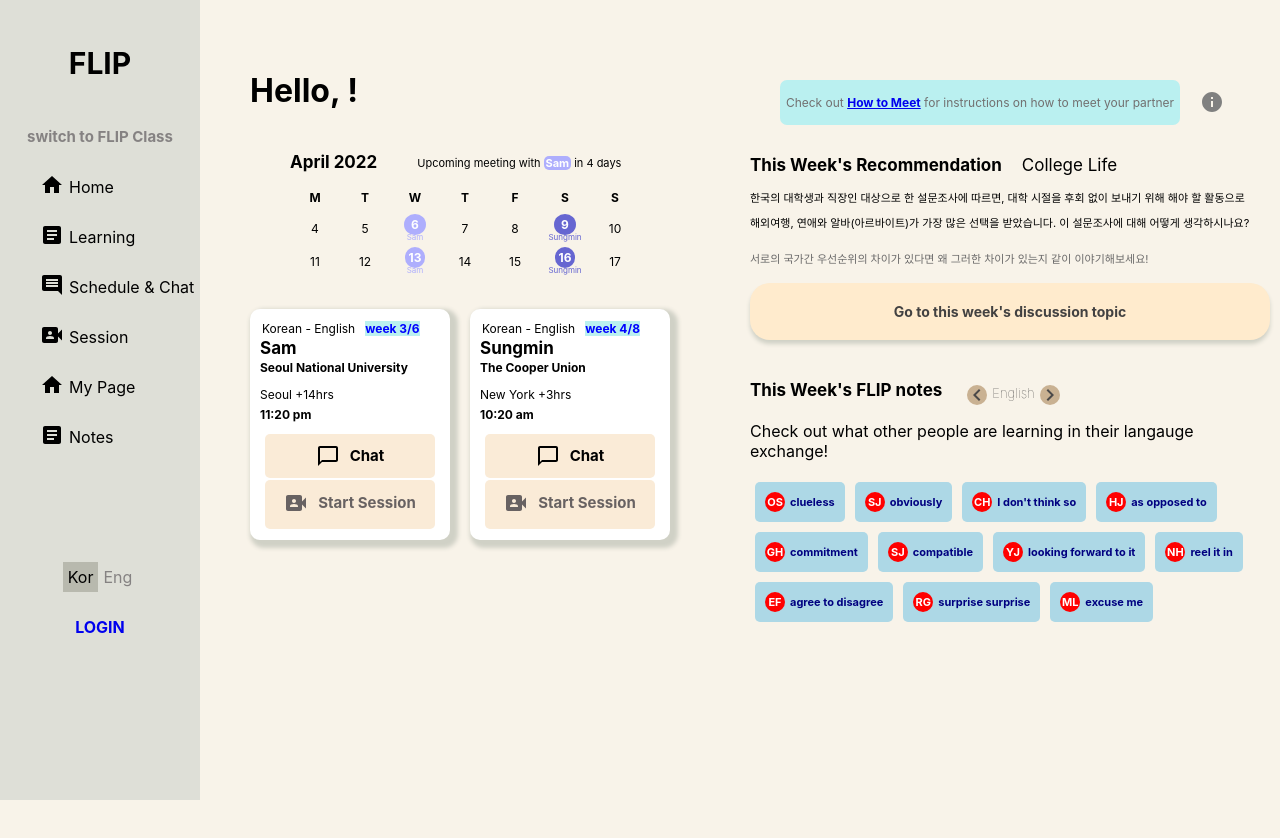
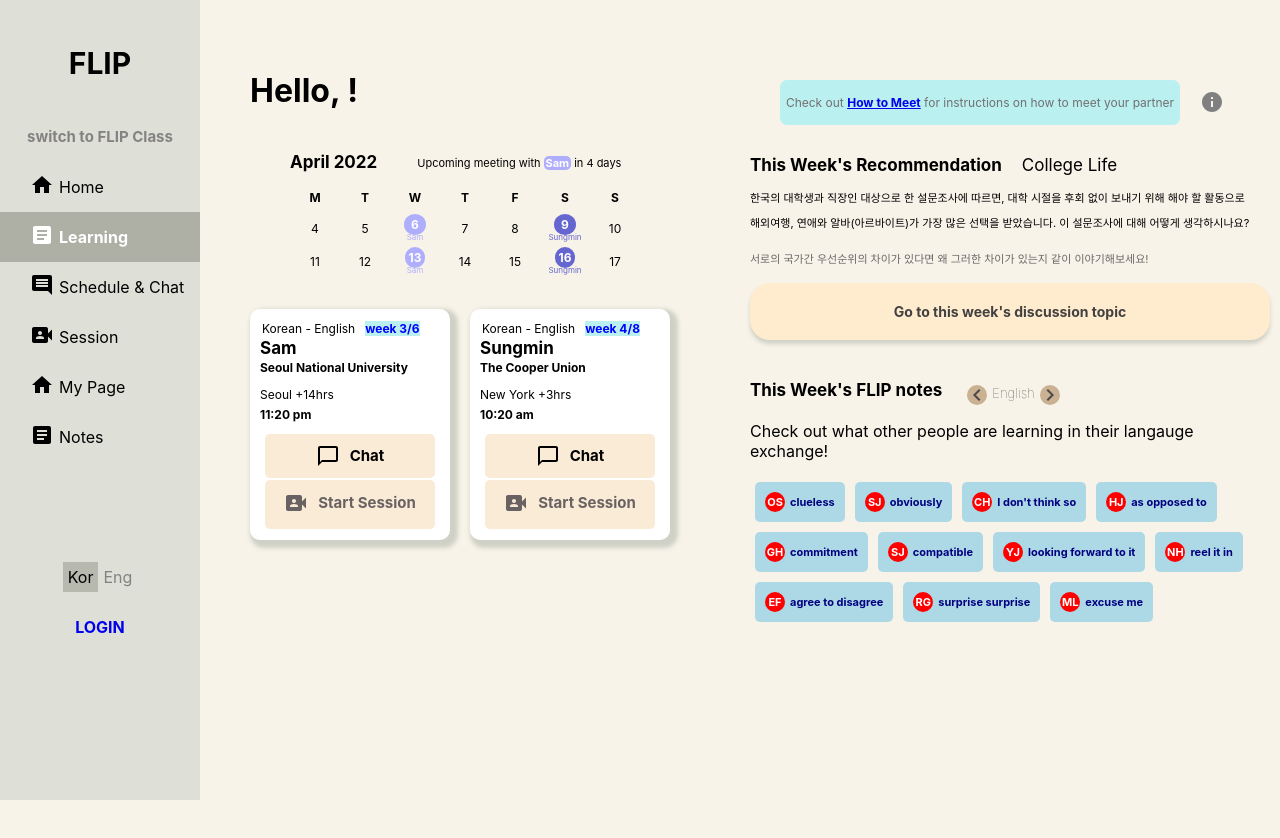
Before and after one commit to haimnam/FLIP-Test, a React (Create React App) app: page /learning in a window 1280 px wide. Shown: the top 838 px of the page. Built offline with nearby package versions, Linux system fonts and the light colour scheme.

Commit message:
Change CSS of Selected Menu

```diff
--- a/src/Components/Sidebar/Sidebar.module.scss
+++ b/src/Components/Sidebar/Sidebar.module.scss
@@ -2,8 +2,6 @@
   height: 100%;
   background-color: rgb(222, 223, 215);
   text-align: center;
-}
-
   .switch {
     font-weight: bold;
     font-size: 15px;
@@ -18,21 +16,34 @@
     height: 100%;
     padding: 0;
     width: 200px;
+    .sidebarLink {
+      text-decoration: none;
       .row {
         height: 50px;
         display: flex;
         align-items: center;
         color: black;
-    text-decoration: none;
         &:hover {
           cursor: pointer;
-      background-color: rgb(208, 209, 198);
+          background-color: rgb(174, 175, 165);
         }
         .icon {
-      margin-left: 40px;
-      margin-right: 5px;
+          margin: 0px 5px 0px 30px;
         }
       }
+      .rowActive {
+        height: 50px;
+        display: flex;
+        align-items: center;
+        color: white;
+        font-weight: bold;
+        background-color: rgb(174, 175, 165);
+        .icon {
+          margin: 0px 5px 0px 30px;
+        }
+      }
+    }
+
     .language {
       margin-top: 100px;
       margin-bottom: 25px;
@@ -80,15 +91,4 @@
       }
     }
   }
-
-.circle {
-  background-color: red;
-  width: 20px;
-  height: 20px;
-  border-radius: 50%;
-  display: flex;
-  align-items: center;
-  color: white;
-  justify-content: center;
-  margin-right: 5px;
 }
--- a/src/Components/Sidebar/Sidebar.tsx
+++ b/src/Components/Sidebar/Sidebar.tsx
@@ -2,7 +2,6 @@ import React from "react";
 import { Routes, Route, Link } from "react-router-dom";
 import styles from "./Sidebar.module.scss";
 import SidebarList from "./SidebarList.tsx";
-import { useLang } from "../../Store/LanguageContext.tsx";
 import {
   Home,
   Learning,
@@ -14,15 +13,6 @@ import {
 } from "../../pages/pageIndex.tsx";
 
 const Sidebar = ({ userLogin, setUserLogin, myInfo }) => {
-  const lang = useLang();
-  const setLanguage = (lan: "en" | "ko", lang: "en" | "ko") => {
-    if (lan === lang) {
-      return styles.languageSelected;
-    } else {
-      return styles.languages;
-    }
-  };
-
   return (
     <React.Fragment>
       <div className={styles.sidebar}>
--- a/src/Components/Sidebar/SidebarData.tsx
+++ b/src/Components/Sidebar/SidebarData.tsx
@@ -5,14 +5,14 @@ import CommentIcon from "@mui/icons-material/Comment";
 import VideoCameraFrontIcon from "@mui/icons-material/VideoCameraFront";
 
 export const SidebarData = [
-  { icon: <HomeIcon />, title: "Home", link: "/home" },
-  { icon: <ArticleIcon />, title: "Learning", link: "/learning" },
+  { icon: <HomeIcon />, title: "Home", path: "/home" },
+  { icon: <ArticleIcon />, title: "Learning", path: "/learning" },
   {
     icon: <CommentIcon />,
     title: "Schedule & Chat",
-    link: "/schedule/account?id=1",
+    path: "/schedule/account",
   },
-  { icon: <VideoCameraFrontIcon />, title: "Session", link: "/session" },
-  { icon: <HomeIcon />, title: "My Page", link: "/myPage" },
-  { icon: <ArticleIcon />, title: "Notes", link: "./notes" },
+  { icon: <VideoCameraFrontIcon />, title: "Session", path: "/session" },
+  { icon: <HomeIcon />, title: "My Page", path: "/myPage" },
+  { icon: <ArticleIcon />, title: "Notes", path: "/notes" },
 ];
--- /dev/null
+++ b/src/Components/Sidebar/SidebarItem.tsx
@@ -0,0 +1,13 @@
+import React from "react";
+import styles from "./Sidebar.module.scss";
+
+const SidebarItem = ({ sidebar, isActive }) => {
+  return (
+    <div className={isActive ? styles.rowActive : styles.row}>
+      <div className={styles.icon}>{sidebar.icon}</div>
+      <div className={styles.title}>{sidebar.title}</div>
+    </div>
+  );
+};
+
+export default SidebarItem;
--- a/src/Components/Sidebar/SidebarList.tsx
+++ b/src/Components/Sidebar/SidebarList.tsx
@@ -1,6 +1,7 @@
 import React from "react";
-import { Link } from "react-router-dom";
 import styles from "./Sidebar.module.scss";
+import SidebarItem from "./SidebarItem.tsx";
+import { Link, useLocation } from "react-router-dom";
 import { SidebarData } from "./SidebarData.tsx";
 import {
   useLang,
@@ -9,8 +10,9 @@ import {
 } from "../../Store/LanguageContext.tsx";
 
 const SidebarList = ({ userLogin, myInfo }) => {
+  const pathName = useLocation().pathname;
   const lang = useLang();
-  const setLanguage = (lan: "en" | "ko", lang: "en" | "ko") => {
+  const selectLang = (lan: "en" | "ko", lang: "en" | "ko") => {
     if (lan === lang) {
       return styles.languageSelected;
     } else {
@@ -21,16 +23,18 @@ const SidebarList = ({ userLogin, myInfo }) => {
   return (
     <ul className={styles.sidebarList}>
       {SidebarData.map((sidebar, key) => (
-        <Link className={styles.row} key={key} to={sidebar.link}>
-          <div className={styles.icon}>{sidebar.icon}</div>
-          <div className={styles.title}>{sidebar.title}</div>
+        <Link className={styles.sidebarLink} key={key} to={sidebar.path}>
+          <SidebarItem
+            sidebar={sidebar}
+            isActive={pathName === sidebar.path ? true : false}
+          />
         </Link>
       ))}
       <div className={styles.language}>
-        <div className={setLanguage("ko", lang)} onClick={useSelectKo()}>
+        <div className={selectLang("ko", lang)} onClick={useSelectKo()}>
           Kor
         </div>
-        <div className={setLanguage("en", lang)} onClick={useSelectEn()}>
+        <div className={selectLang("en", lang)} onClick={useSelectEn()}>
           Eng
         </div>
       </div>
```
Lines whose indentation alone changed are shown as unchanged.
